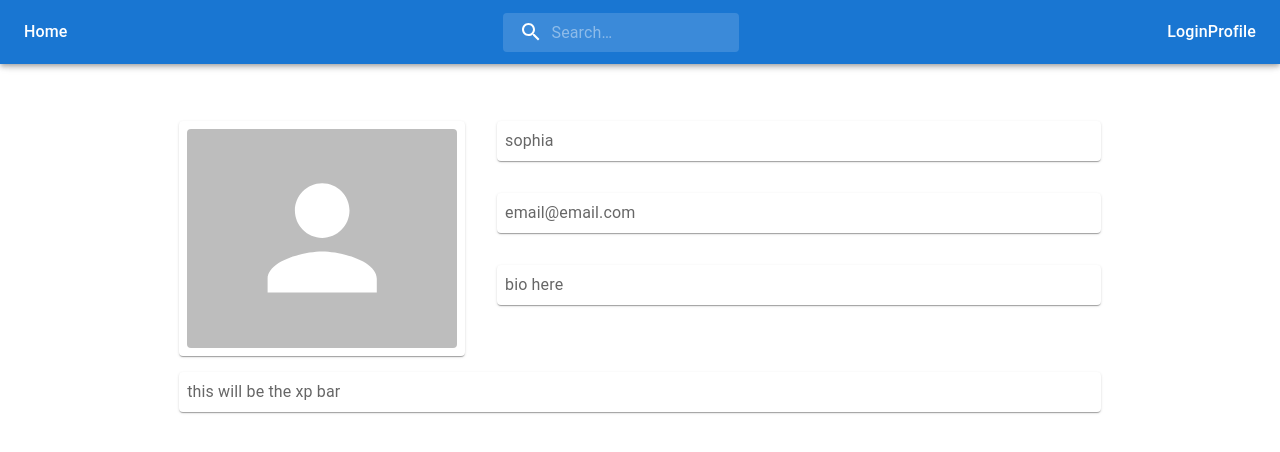
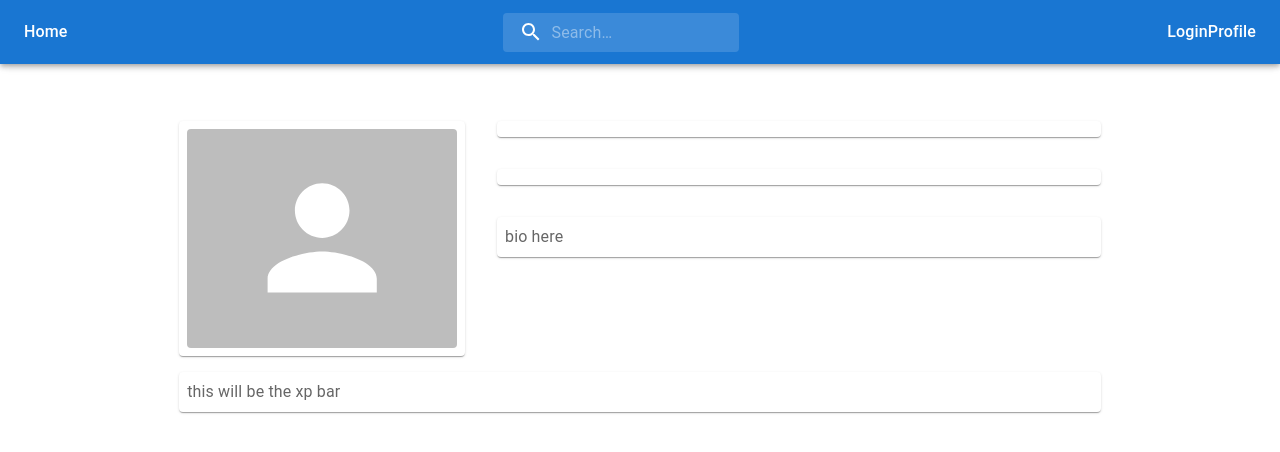
Before and after one commit to davitvoski/body-quest, a React (Vite) app in the folder client/: page /Profile in a window 1280 px wide. Shown: the top 452 px of the page. Built offline with nearby package versions, Linux system fonts and the light colour scheme.

Commit message:
Split Profile into Profile and ProfileView

```diff
--- a/client/src/App.tsx
+++ b/client/src/App.tsx
@@ -17,7 +17,7 @@ function App() {
       <Routes>
         <Route  path='/' element={<Home/>}/>
         <Route  path='Login' element={<Login/>}/>
-        <Route  path='Profile' element={<Profile username={'sophia'} email={'email@email.com'}/>}/>
+        <Route  path='Profile' element={<Profile/>}/>
       </Routes>
     </div>
   )
--- a/client/src/component/Profile/Profile.tsx
+++ b/client/src/component/Profile/Profile.tsx
@@ -1,5 +1,6 @@
 import { Avatar, Grid, Paper, styled } from "@mui/material";
 import { JSXElementConstructor, ReactElement, ReactFragment, ReactPortal, useState } from "react";
+import { ProfileView } from "./ProfileView";
 
 const Item = styled(Paper)(({ theme }) => ({
     backgroundColor: theme.palette.mode === 'dark' ? '#1A2027' : '#fff',
@@ -9,40 +10,14 @@ const Item = styled(Paper)(({ theme }) => ({
     color: theme.palette.text.secondary,
   }));
 
-export const Profile = (props: { username: string; email: string; }) => {
-    const [username, setUsername] = useState()
-    const [email, setEmail] = useState()
+export const Profile = () => {
+    const [username, setUsername] = useState("")
+    const [email, setEmail] = useState("")
     const [level, setLevel] = useState()
 
     return(
         <div className="profile">
-            <Grid container spacing={4} sx={{ padding: "5%" }}>
-                <Grid item xs={4}>
-                    <Item sx={{ width: "auto", height: "100%" }}>
-                        <Avatar
-                            alt={ props.username }
-                            src=""
-                            variant="rounded"
-                            sx={{ width: "auto", height: "100%", margin: "auto" }}/>
-                    </Item>
-                </Grid>
-                <Grid item xs>
-                    <Grid container spacing={4}>
-                        <Grid item xs={12}>
-                            <Item>{ props.username }</Item>
-                        </Grid>
-                        <Grid item xs={12}>
-                            <Item>{ props.email }</Item>
-                        </Grid>
-                        <Grid item xs={12}>
-                            <Item>bio here</Item>
-                        </Grid>
-                    </Grid>
-                </Grid>
-                <Grid item xs={12}>
-                    <Item>this will be the xp bar</Item>
-                </Grid>
-            </Grid>
+            <ProfileView username={username} email={email}></ProfileView>
         </div>
     )
 }
--- /dev/null
+++ b/client/src/component/Profile/ProfileView.tsx
@@ -0,0 +1,42 @@
+import { Avatar, Grid, Paper, styled } from "@mui/material";
+import { JSXElementConstructor, ReactElement, ReactFragment, ReactPortal, useState } from "react";
+
+const Item = styled(Paper)(({ theme }) => ({
+    backgroundColor: theme.palette.mode === 'dark' ? '#1A2027' : '#fff',
+    ...theme.typography.body1,
+    padding: theme.spacing(1),
+    textAlign: 'left',
+    color: theme.palette.text.secondary,
+  }));
+
+export const ProfileView = (props: { username: string; email: string; }) => {
+    return(
+        <Grid container spacing={4} sx={{ padding: "5%" }}>
+            <Grid item xs={4}>
+                <Item sx={{ width: "auto", height: "100%" }}>
+                    <Avatar
+                        alt={ props.username }
+                        src=""
+                        variant="rounded"
+                        sx={{ width: "auto", height: "100%", margin: "auto" }}/>
+                </Item>
+            </Grid>
+            <Grid item xs>
+                <Grid container spacing={4}>
+                    <Grid item xs={12}>
+                        <Item>{ props.username }</Item>
+                    </Grid>
+                    <Grid item xs={12}>
+                        <Item>{ props.email }</Item>
+                    </Grid>
+                    <Grid item xs={12}>
+                        <Item>bio here</Item>
+                    </Grid>
+                </Grid>
+            </Grid>
+            <Grid item xs={12}>
+                <Item>this will be the xp bar</Item>
+            </Grid>
+        </Grid>
+    )
+}
```
